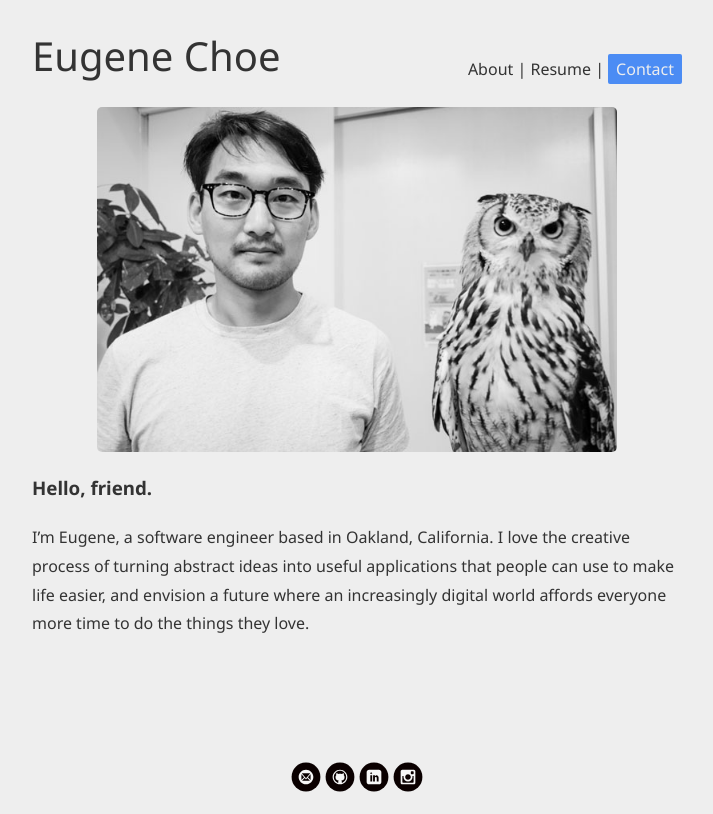
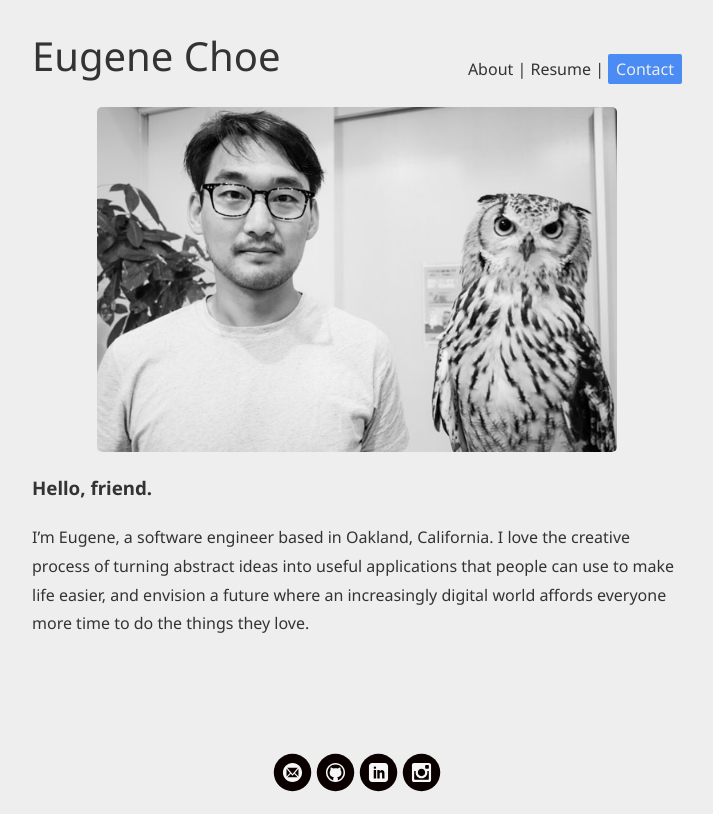
Before and after one commit to kurumai/choe.io, a plain HTML site: page index.html in a window 1280 px wide. Shown: the whole page, without its empty margins (283-996 px from the left). Drawn offline with nearby package versions, Linux system fonts and the light colour scheme.

Commit message:
Change bottom bar image to relative size

```diff
--- a/styles.css
+++ b/styles.css
@@ -72,6 +72,7 @@ iframe {
 
 .block-text {
 	display: none;
+	flex-grow: 0;
 	margin-top: 15px;
 }
 
@@ -85,8 +86,10 @@ iframe {
 }
 
 .bottom-bar {
+	width: 100%;
 	padding: 5 0 5 0;
-	align-self: center;
+
+	text-align: center;
 }
 
 .bottom-bar img:hover{
@@ -94,7 +97,7 @@ iframe {
 }
 
 .bottom-img {
-	width: 30px;
+	width: 6%;
 }
 
 .splash-img {
```
